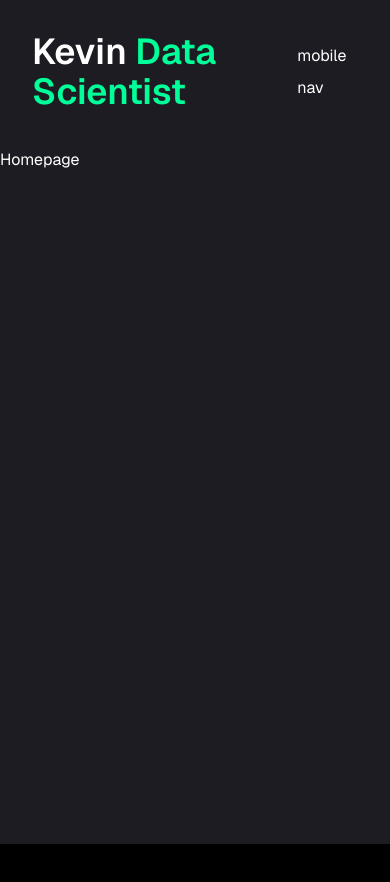
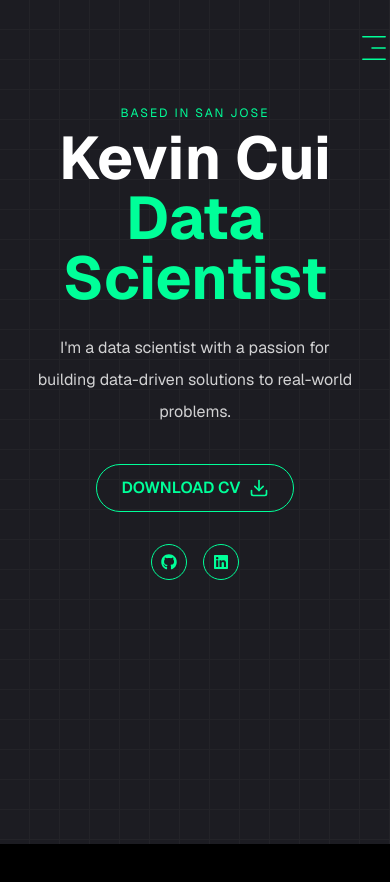
Before and after one commit to kevincui1034/portfolio, a Next.js app: page / in a window 390 px wide. Shown: the top 882 px of the page. After the commit the page ends 844 px from the top, so only its background shows below. Built offline with nearby package versions, Linux system fonts and the light colour scheme.

Commit message:
added mobile nav, new bg, centered header nav, added home

```diff
--- a/app/layout.jsx
+++ b/app/layout.jsx
@@ -1,8 +1,32 @@
 import { Geist_Mono,  Geist } from "next/font/google";
+import { Plus_Jakarta_Sans } from 'next/font/google';
+import { Inter_Tight } from 'next/font/google';
+import { Manrope } from 'next/font/google';
 import "./globals.css";
 import PageTransition from "@/components/PageTransition";
 import StairTransition from "@/components/StairTransition";
 import Header from "@/components/Header";
+import { GridPattern } from "@/components/ui/grid-pattern";
+
+
+const manrope = Manrope({
+  variable: "--font-manrope",
+  subsets: ['latin'],
+  weight: ['400', '600', '700', '800']
+})
+
+const interTight = Inter_Tight({
+  variable: "--font-inter-tight",
+  subsets: ['latin'],
+  weight: ['400', '600', '700', '800']
+})
+
+
+const jakarta = Plus_Jakarta_Sans({
+  variable: "--font-jakarta",
+  subsets: ['latin'],
+  weight: ['400', '600', '700', '800']
+})
 
 const geistSans = Geist({
   variable: "--font-geist-sans",
@@ -22,7 +46,10 @@ export const metadata = {
 export default function RootLayout({ children }) {
   return (
     <html lang="en">
-      <body className={`${geistSans.variable} ${geistMono.variable}`}>
+      <body className={`${geistSans.variable} ${geistMono.variable} relative`}>
+        <div className="fixed inset-0 -z-10">
+          <GridPattern className="fill-white/[0.03] stroke-white/[0.03]" />
+        </div>
         <Header />
         <StairTransition />
         <PageTransition>{children}</PageTransition>
--- a/app/page.jsx
+++ b/app/page.jsx
@@ -1,7 +1,41 @@
-export default function Home() {
+import { Button } from "@/components/ui/button";
+import Social from "@/components/Social";
+import { FiDownload } from "react-icons/fi";
+import { FiLinkedin} from "react-icons/fi";
+import { FiGithub} from "react-icons/fi";
+
+
+const HomePage = () => {
   return (
-    <main className="min-h-screen bg-primary text-white">
-      Homepage
-    </main>
+    <section className="h-full">
+      <div className="container mx-auto h-full">
+        <div className="flex flex-col xl:flex-row items-center justify-between xl:pt-8 xl:pb-24">
+          <div className="text-center xl:text-left">
+            <span className="text-[12px] text-accent uppercase tracking-[2px]">Based in San Jose</span>
+            <h1 className="h1 mb-6 text-6xl font-bold">
+              Kevin Cui<br /> <span className="text-accent"> Data Scientist</span>
+            </h1>
+            <p className="max-w-[500px] mb-9 text-white/80">
+              I'm a data scientist with a passion for building data-driven solutions to real-world problems.
+            </p>
+            <div className="flex flex-col xl:flex-row items-center gap-8">
+              <Button variant="outline" size="md" className="uppercase flex items-center gap-2 text-accent">Download CV
+                <FiDownload className="text-xl"/>
+              </Button>
+              <div className="mb-8 xl:mb-0">
+              <Social
+              containerStyles="flex gap-4"
+              iconStyles="w-9 h-9 border border-accent rounded-full flex justify-center items-center text-accent text-base hover:bg-accent hover:text-primary hover:transition-all duration-500"/>
+            </div>
+            </div>
+
+
+
+          </div>
+        </div>
+      </div>
+    </section>
   );
-}
+};
+
+export default HomePage;
--- a/components/Header.jsx
+++ b/components/Header.jsx
@@ -1,30 +1,21 @@
 import Link from "next/link";
 import { Button } from "@/components/ui/button";
 import Nav from "@/components/Nav";
+import MobileNav from "@/components/MobileNav";
 
 const Header = () => {
     return (
         <header className="py-8 xl:py-12 text-white">
-            <div className ="container mx-auto flex justify-between items-center">
-                {/* logo */}
-                <Link href="/">
-                   <h1 className="text-4xl font-semibold">
-                    Kevin<span className="text-accent"> Data Scientist</span>
-                    </h1>
-                </Link>
-
             {/* desktop nav */}
-                <div className="hidden xl:flex items-center gap-8">
+            <div className="hidden xl:flex justify-center items-center gap-8">
                 <Nav />
-                    <Button variant="outline" asChild>
+                <Button variant="outline" className="flex items-center gap-2 text-accent">
                     <Link href="/contact">Contact</Link>
                 </Button>
+
             </div>
-
-                    {/* mobile nav */}
-                    <div className="xl:hidden">
-                        mobile nav
-                    </div>
+                <div className="xl:hidden flex justify-end items-center">
+                    <MobileNav />
                 </div>
         </header>
     );
--- /dev/null
+++ b/components/MobileNav.jsx
@@ -0,0 +1,65 @@
+"use client";
+import { Sheet, SheetTrigger, SheetContent } from "@/components/ui/sheet";
+import { usePathname } from "next/navigation";
+import Link from "next/link";
+import { CiMenuFries } from "react-icons/ci";
+
+const links = [
+    {
+        name: "home",
+        path: "/",
+    },
+    {
+        name: "about",
+        path: "/about",
+    },
+    {
+        name: "projects",
+        path: "/projects",
+    },
+    {
+        name: "resume",
+        path: "/resume",
+    },
+    {
+        name: "contact",
+        path: "/contact",
+    },
+];
+
+const MobileNav = () => {
+    const pathname = usePathname();
+    return (
+        <Sheet>
+            <SheetTrigger className="flex justify-center items-center">
+                <CiMenuFries className="text-[32px] text-accent" />
+            </SheetTrigger>
+            <SheetContent className="flex flex-col">
+                {/* logos */}
+                <div className="mt-32 mb-40 text-center text-2xl">
+                    <Link href="/">
+                        <h1 className="text-4xl font-semibold">
+                            Kevin<span className="text-accent"> .</span>
+                        </h1>
+                    </Link>
+                </div>
+                {/* nav links */}
+                <nav className="flex flex-col justify-center items-center gap-8">
+                    {links.map((link, index) => {
+                        return (
+                            <Link
+                                href={link.path}
+                                key={index}
+                                className={`${link.path === pathname && "text-accent border-b-2 border-accent pb-0"}text-xl capitalize hover:text-accent transition-all duration-300`}
+                            >
+                                {link.name}
+                            </Link>
+                        );
+                    })}
+                </nav>
+            </SheetContent>
+        </Sheet>
+    );
+};
+
+export default MobileNav;
--- a/components/Nav.jsx
+++ b/components/Nav.jsx
@@ -14,10 +14,6 @@ const links = [
     {
         name: "resume",
         path: "/resume",
-    },
-    {
-        name: "contact",
-        path: "/contact",
     },
 ];
 
--- /dev/null
+++ b/components/Social.jsx
@@ -0,0 +1,23 @@
+import Link from "next/link";
+import { FaGithub, FaLinkedin } from "react-icons/fa";
+
+const socials = [
+    { icon: <FaGithub />, path: "https://github.com/kevincui1034" },
+    { icon: <FaLinkedin />, path: "https://www.linkedin.com/in/kevincui-datascientist/" },
+]
+
+const Social = ({containerStyles, iconStyles}) => {
+    return (
+        <div className={containerStyles}>
+            {socials.map((items, index) => {
+                return (
+                    <Link href={items.path} key={index} className={iconStyles}>
+                        {items.icon}
+                    </Link>
+                );
+            })}
+        </div>
+    );
+};
+
+export default Social;
--- a/components/ui/button.jsx
+++ b/components/ui/button.jsx
@@ -5,25 +5,22 @@ import { cva } from "class-variance-authority";
 import { cn } from "@/lib/utils"
 
 const buttonVariants = cva(
-  "inline-flex items-center justify-center gap-2 whitespace-nowrap rounded-md text-sm font-medium transition-colors focus-visible:outline-none focus-visible:ring-1 focus-visible:ring-ring disabled:pointer-events-none disabled:opacity-50 [&_svg]:pointer-events-none [&_svg]:size-4 [&_svg]:shrink-0",
+  "inline-flex items-center justify-center whitespace-nowrap rounded-full text-base font-semibold ring-offset-white transition-colors",
   {
     variants: {
       variant: {
         default:
-          "bg-primary text-primary-foreground shadow hover:bg-primary/90",
-        destructive:
-          "bg-destructive text-destructive-foreground shadow-sm hover:bg-destructive/90",
+          "bg-accent text-primary hover:bg-accent-hover",
+        primary:
+          "bg-primary text-white",
         outline:
-          "border border-input bg-background shadow-sm hover:bg-accent hover:text-accent-foreground",
-        secondary:
-          "bg-secondary text-secondary-foreground shadow-sm hover:bg-secondary/80",
-        ghost: "hover:bg-accent hover:text-accent-foreground",
-        link: "text-primary underline-offset-4 hover:underline",
+          "border border-accent bg-transparenttext-accent hover:bg-accent hover:text-primary",
       },
       size: {
-        default: "h-9 px-4 py-2",
-        sm: "h-8 rounded-md px-3 text-xs",
-        lg: "h-10 rounded-md px-8",
+        default: "h-[44px] px-6",
+        sm: "h-[40px] px-4",
+        md: "h-[48px] px-6",
+        lg: "h-[56px] px-8 text-sm uppercase tracking-[2px]",
         icon: "h-9 w-9",
       },
     },
--- /dev/null
+++ b/components/ui/grid-pattern.jsx
@@ -0,0 +1,55 @@
+import { useId } from "react"
+
+import { cn } from "@/lib/utils"
+
+export function GridPattern({
+  width = 30,
+  height = 30,
+  x = -1,
+  y = -1,
+  strokeDasharray = "0",
+  squares,
+  className,
+  ...props
+}) {
+  const id = useId()
+
+  return (
+    <svg
+      aria-hidden="true"
+      className={cn(
+        "pointer-events-none absolute inset-0 h-full w-full fill-gray-400/30 stroke-gray-400/30",
+        className
+      )}
+      {...props}>
+      <defs>
+        <pattern
+          id={id}
+          width={width}
+          height={height}
+          patternUnits="userSpaceOnUse"
+          x={x}
+          y={y}>
+          <path
+            d={`M.5 ${height}V.5H${width}`}
+            fill="none"
+            strokeDasharray={strokeDasharray} />
+        </pattern>
+      </defs>
+      <rect width="100%" height="100%" strokeWidth={0} fill={`url(#${id})`} />
+      {squares && (
+        <svg x={x} y={y} className="overflow-visible">
+          {squares.map(([x, y]) => (
+            <rect
+              strokeWidth="0"
+              key={`${x}-${y}`}
+              width={width - 1}
+              height={height - 1}
+              x={x * width + 1}
+              y={y * height + 1} />
+          ))}
+        </svg>
+      )}
+    </svg>
+  );
+}
--- a/package.json
+++ b/package.json
@@ -22,6 +22,7 @@
     "next": "16.1.6",
     "react": "19.2.3",
     "react-dom": "19.2.3",
+    "react-icons": "^5.5.0",
     "tailwind-merge": "^3.4.0",
     "tailwindcss-animate": "^1.0.7"
   },
```
Also changed, not shown: components/ui/sheet.jsx (+6 -4 lines), components.json, 1 other file (tests, documents, lock files or other folders). Lines whose indentation alone changed are shown as unchanged.
